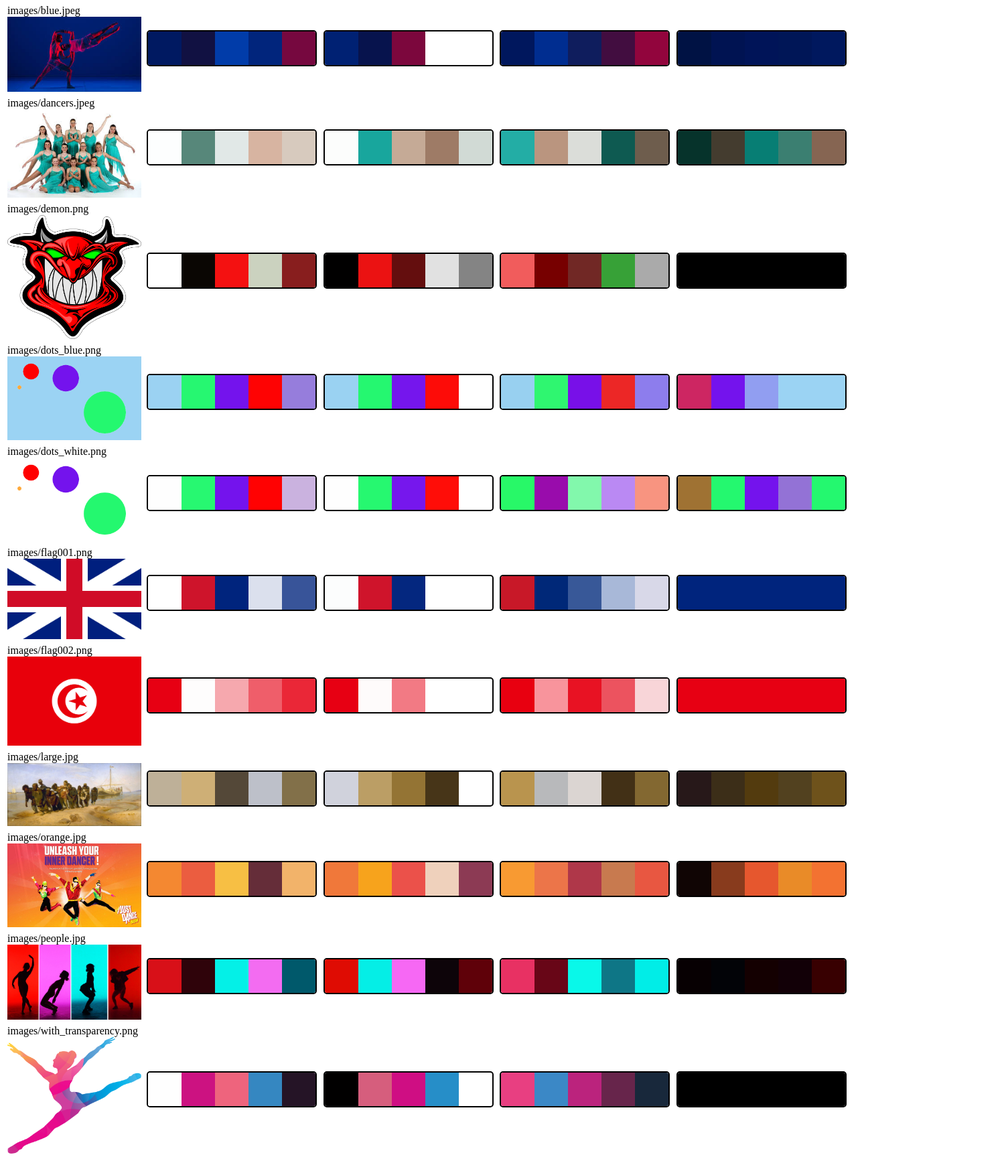
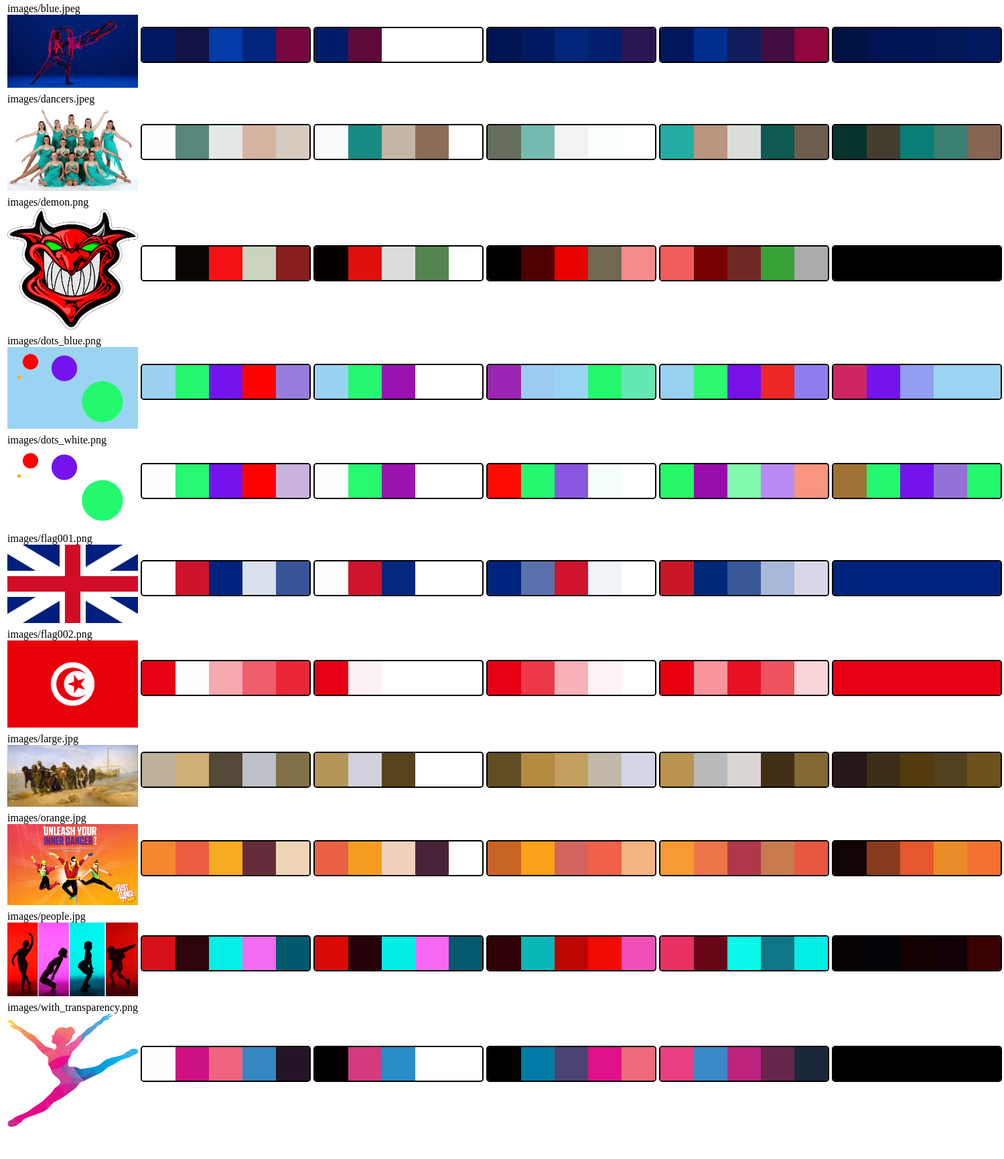
Before and after one commit to Nykakin/QuantizationTournament, a plain HTML site: page index.html in a window 1280 px wide. Shown: the part 177-1907 px from the top of the page at 67% size, 1499 px wide, since content can reach past the window. After the commit the page ends 1874 px from the top, so only its background shows below. Drawn offline with Linux system fonts and the light colour scheme.

Commit message:
Test soniakeys/quant too

```diff
--- a/index.html
+++ b/index.html
@@ -19,6 +19,7 @@
 		    <th></th>
 	    	<th>github.com/Nykakin/quantize</th>
 			<th>github.com/marekm4/color-extractor</th>
+            <th>github.com/soniakeys/quan</th>
 	    	<th>github.com/RobCherry/vibrant</th>
 			<th>github.com/joshdk/quantize</th>
 		</tr>
@@ -32,6 +33,11 @@
 <rect x="100" width="50" height="50" style="fill:rgb(0,0,0)" />
 <rect x="150" width="50" height="50" style="fill:rgb(0,0,0)" />
 <rect x="200" width="50" height="50" style="fill:rgb(0,0,0)" />
+		</svg>
+	</td>
+	    	<td>
+		<svg width="250" height="50">
+		<rect x="0" width="50" height="50" style="fill:rgb(0,0,0)" />
 		</svg>
 	</td>
 	    	<td>
@@ -95,9 +101,17 @@
 	</td>
 	    	<td>
 		<svg width="250" height="50">
-		<rect x="0" width="50" height="50" style="fill:rgb(0,33,115)" />
-<rect x="50" width="50" height="50" style="fill:rgb(7,19,77)" />
-<rect x="100" width="50" height="50" style="fill:rgb(124,7,61)" />
+		<rect x="0" width="50" height="50" style="fill:rgb(1,29,105)" />
+<rect x="50" width="50" height="50" style="fill:rgb(95,9,58)" />
+		</svg>
+	</td>
+	    	<td>
+		<svg width="250" height="50">
+		<rect x="0" width="50" height="50" style="fill:rgb(0,20,82)" />
+<rect x="50" width="50" height="50" style="fill:rgb(0,26,97)" />
+<rect x="100" width="50" height="50" style="fill:rgb(0,37,123)" />
+<rect x="150" width="50" height="50" style="fill:rgb(1,31,109)" />
+<rect x="200" width="50" height="50" style="fill:rgb(42,22,84)" />
 		</svg>
 	</td>
 	    	<td>
@@ -160,13 +174,19 @@
 	</td>
 	    	<td>
 		<svg width="250" height="50">
-		<rect x="0" width="50" height="50" style="fill:rgb(252,253,252)" />
-<rect x="50" width="50" height="50" style="fill:rgb(24,166,157)" />
-<rect x="100" width="50" height="50" style="fill:rgb(197,170,150)" />
-<rect x="150" width="50" height="50" style="fill:rgb(158,123,102)" />
-<rect x="200" width="50" height="50" style="fill:rgb(209,218,213)" />
-<rect x="250" width="50" height="50" style="fill:rgb(14,60,51)" />
-<rect x="300" width="50" height="50" style="fill:rgb(94,82,67)" />
+		<rect x="0" width="50" height="50" style="fill:rgb(249,250,250)" />
+<rect x="50" width="50" height="50" style="fill:rgb(21,140,131)" />
+<rect x="100" width="50" height="50" style="fill:rgb(196,181,165)" />
+<rect x="150" width="50" height="50" style="fill:rgb(139,109,89)" />
+		</svg>
+	</td>
+	    	<td>
+		<svg width="250" height="50">
+		<rect x="0" width="50" height="50" style="fill:rgb(101,109,92)" />
+<rect x="50" width="50" height="50" style="fill:rgb(117,186,177)" />
+<rect x="100" width="50" height="50" style="fill:rgb(243,242,240)" />
+<rect x="150" width="50" height="50" style="fill:rgb(251,255,255)" />
+<rect x="200" width="50" height="50" style="fill:rgb(255,255,255)" />
 		</svg>
 	</td>
 	    	<td>
@@ -191,7 +211,7 @@
 <rect x="400" width="50" height="50" style="fill:rgb(9,160,153)" />
 <rect x="450" width="50" height="50" style="fill:rgb(10,186,178)" />
 <rect x="500" width="50" height="50" style="fill:rgb(30,176,169)" />
-<rect x="550" width="50" height="50" style="fill:rgb(78,184,176)" />
+<rect x="550" width="50" height="50" style="fill:rgb(78,184,177)" />
 <rect x="600" width="50" height="50" style="fill:rgb(183,171,155)" />
 <rect x="650" width="50" height="50" style="fill:rgb(213,178,157)" />
 <rect x="700" width="50" height="50" style="fill:rgb(194,213,209)" />
@@ -229,12 +249,19 @@
 	</td>
 	    	<td>
 		<svg width="250" height="50">
-		<rect x="0" width="50" height="50" style="fill:rgb(1,0,0)" />
-<rect x="50" width="50" height="50" style="fill:rgb(235,18,18)" />
-<rect x="100" width="50" height="50" style="fill:rgb(100,14,14)" />
-<rect x="150" width="50" height="50" style="fill:rgb(225,225,225)" />
-<rect x="200" width="50" height="50" style="fill:rgb(132,132,132)" />
-<rect x="250" width="50" height="50" style="fill:rgb(0,224,0)" />
+		<rect x="0" width="50" height="50" style="fill:rgb(5,0,0)" />
+<rect x="50" width="50" height="50" style="fill:rgb(222,16,16)" />
+<rect x="100" width="50" height="50" style="fill:rgb(220,220,220)" />
+<rect x="150" width="50" height="50" style="fill:rgb(82,132,82)" />
+		</svg>
+	</td>
+	    	<td>
+		<svg width="250" height="50">
+		<rect x="0" width="50" height="50" style="fill:rgb(0,0,0)" />
+<rect x="50" width="50" height="50" style="fill:rgb(78,0,0)" />
+<rect x="100" width="50" height="50" style="fill:rgb(235,0,0)" />
+<rect x="150" width="50" height="50" style="fill:rgb(111,105,80)" />
+<rect x="200" width="50" height="50" style="fill:rgb(242,139,139)" />
 		</svg>
 	</td>
 	    	<td>
@@ -299,8 +326,16 @@
 		<svg width="250" height="50">
 		<rect x="0" width="50" height="50" style="fill:rgb(154,210,242)" />
 <rect x="50" width="50" height="50" style="fill:rgb(37,247,112)" />
-<rect x="100" width="50" height="50" style="fill:rgb(117,22,237)" />
-<rect x="150" width="50" height="50" style="fill:rgb(253,12,8)" />
+<rect x="100" width="50" height="50" style="fill:rgb(153,18,175)" />
+		</svg>
+	</td>
+	    	<td>
+		<svg width="250" height="50">
+		<rect x="0" width="50" height="50" style="fill:rgb(156,36,179)" />
+<rect x="50" width="50" height="50" style="fill:rgb(157,202,243)" />
+<rect x="100" width="50" height="50" style="fill:rgb(155,211,243)" />
+<rect x="150" width="50" height="50" style="fill:rgb(36,248,111)" />
+<rect x="200" width="50" height="50" style="fill:rgb(100,232,177)" />
 		</svg>
 	</td>
 	    	<td>
@@ -365,8 +400,16 @@
 		<svg width="250" height="50">
 		<rect x="0" width="50" height="50" style="fill:rgb(254,254,254)" />
 <rect x="50" width="50" height="50" style="fill:rgb(38,248,112)" />
-<rect x="100" width="50" height="50" style="fill:rgb(118,23,237)" />
-<rect x="150" width="50" height="50" style="fill:rgb(255,13,8)" />
+<rect x="100" width="50" height="50" style="fill:rgb(155,20,175)" />
+		</svg>
+	</td>
+	    	<td>
+		<svg width="250" height="50">
+		<rect x="0" width="50" height="50" style="fill:rgb(255,11,6)" />
+<rect x="50" width="50" height="50" style="fill:rgb(36,248,111)" />
+<rect x="100" width="50" height="50" style="fill:rgb(136,87,223)" />
+<rect x="150" width="50" height="50" style="fill:rgb(245,255,249)" />
+<rect x="200" width="50" height="50" style="fill:rgb(255,255,255)" />
 		</svg>
 	</td>
 	    	<td>
@@ -436,6 +479,15 @@
 	</td>
 	    	<td>
 		<svg width="250" height="50">
+		<rect x="0" width="50" height="50" style="fill:rgb(0,36,125)" />
+<rect x="50" width="50" height="50" style="fill:rgb(90,113,171)" />
+<rect x="100" width="50" height="50" style="fill:rgb(207,20,43)" />
+<rect x="150" width="50" height="50" style="fill:rgb(240,243,248)" />
+<rect x="200" width="50" height="50" style="fill:rgb(255,255,255)" />
+		</svg>
+	</td>
+	    	<td>
+		<svg width="250" height="50">
 		<rect x="0" width="50" height="50" style="fill:rgb(200,24,40)" />
 <rect x="50" width="50" height="50" style="fill:rgb(0,40,120)" />
 <rect x="100" width="50" height="50" style="fill:rgb(56,88,152)" />
@@ -495,8 +547,16 @@
 	    	<td>
 		<svg width="250" height="50">
 		<rect x="0" width="50" height="50" style="fill:rgb(231,0,19)" />
-<rect x="50" width="50" height="50" style="fill:rgb(254,251,251)" />
-<rect x="100" width="50" height="50" style="fill:rgb(242,122,132)" />
+<rect x="50" width="50" height="50" style="fill:rgb(253,242,243)" />
+		</svg>
+	</td>
+	    	<td>
+		<svg width="250" height="50">
+		<rect x="0" width="50" height="50" style="fill:rgb(231,0,19)" />
+<rect x="50" width="50" height="50" style="fill:rgb(237,56,71)" />
+<rect x="100" width="50" height="50" style="fill:rgb(248,177,183)" />
+<rect x="150" width="50" height="50" style="fill:rgb(254,243,244)" />
+<rect x="200" width="50" height="50" style="fill:rgb(255,255,255)" />
 		</svg>
 	</td>
 	    	<td>
@@ -559,17 +619,25 @@
 	</td>
 	    	<td>
 		<svg width="250" height="50">
-		<rect x="0" width="50" height="50" style="fill:rgb(208,210,220)" />
-<rect x="50" width="50" height="50" style="fill:rgb(187,158,101)" />
-<rect x="100" width="50" height="50" style="fill:rgb(148,116,52)" />
-<rect x="150" width="50" height="50" style="fill:rgb(71,53,24)" />
+		<rect x="0" width="50" height="50" style="fill:rgb(180,150,90)" />
+<rect x="50" width="50" height="50" style="fill:rgb(208,209,220)" />
+<rect x="100" width="50" height="50" style="fill:rgb(87,66,29)" />
+		</svg>
+	</td>
+	    	<td>
+		<svg width="250" height="50">
+		<rect x="0" width="50" height="50" style="fill:rgb(99,77,37)" />
+<rect x="50" width="50" height="50" style="fill:rgb(180,140,63)" />
+<rect x="100" width="50" height="50" style="fill:rgb(195,160,94)" />
+<rect x="150" width="50" height="50" style="fill:rgb(194,185,168)" />
+<rect x="200" width="50" height="50" style="fill:rgb(210,214,231)" />
 		</svg>
 	</td>
 	    	<td>
 		<svg width="250" height="50">
 		<rect x="0" width="50" height="50" style="fill:rgb(185,148,78)" />
 <rect x="50" width="50" height="50" style="fill:rgb(184,185,187)" />
-<rect x="100" width="50" height="50" style="fill:rgb(219,213,210)" />
+<rect x="100" width="50" height="50" style="fill:rgb(218,213,210)" />
 <rect x="150" width="50" height="50" style="fill:rgb(66,48,22)" />
 <rect x="200" width="50" height="50" style="fill:rgb(131,104,49)" />
 		</svg>
@@ -587,11 +655,11 @@
 <rect x="400" width="50" height="50" style="fill:rgb(170,127,46)" />
 <rect x="450" width="50" height="50" style="fill:rgb(169,133,66)" />
 <rect x="500" width="50" height="50" style="fill:rgb(181,143,69)" />
-<rect x="550" width="50" height="50" style="fill:rgb(197,154,70)" />
+<rect x="550" width="50" height="50" style="fill:rgb(197,153,70)" />
 <rect x="600" width="50" height="50" style="fill:rgb(171,143,91)" />
 <rect x="650" width="50" height="50" style="fill:rgb(186,156,95)" />
-<rect x="700" width="50" height="50" style="fill:rgb(205,164,91)" />
-<rect x="750" width="50" height="50" style="fill:rgb(216,174,96)" />
+<rect x="700" width="50" height="50" style="fill:rgb(205,164,92)" />
+<rect x="750" width="50" height="50" style="fill:rgb(216,174,95)" />
 <rect x="800" width="50" height="50" style="fill:rgb(163,151,120)" />
 <rect x="850" width="50" height="50" style="fill:rgb(181,162,121)" />
 <rect x="900" width="50" height="50" style="fill:rgb(171,166,153)" />
@@ -600,7 +668,7 @@
 <rect x="1050" width="50" height="50" style="fill:rgb(212,203,189)" />
 <rect x="1100" width="50" height="50" style="fill:rgb(203,204,211)" />
 <rect x="1150" width="50" height="50" style="fill:rgb(230,219,209)" />
-<rect x="1200" width="50" height="50" style="fill:rgb(186,196,227)" />
+<rect x="1200" width="50" height="50" style="fill:rgb(186,197,227)" />
 <rect x="1250" width="50" height="50" style="fill:rgb(197,205,230)" />
 <rect x="1300" width="50" height="50" style="fill:rgb(206,210,226)" />
 <rect x="1350" width="50" height="50" style="fill:rgb(206,214,236)" />
@@ -618,19 +686,26 @@
 		<svg width="250" height="50">
 		<rect x="0" width="50" height="50" style="fill:rgb(244,136,49)" />
 <rect x="50" width="50" height="50" style="fill:rgb(235,93,64)" />
-<rect x="100" width="50" height="50" style="fill:rgb(247,191,68)" />
+<rect x="100" width="50" height="50" style="fill:rgb(248,171,32)" />
 <rect x="150" width="50" height="50" style="fill:rgb(101,45,57)" />
-<rect x="200" width="50" height="50" style="fill:rgb(242,179,106)" />
+<rect x="200" width="50" height="50" style="fill:rgb(238,213,181)" />
 		</svg>
 	</td>
 	    	<td>
 		<svg width="250" height="50">
-		<rect x="0" width="50" height="50" style="fill:rgb(240,120,58)" />
-<rect x="50" width="50" height="50" style="fill:rgb(247,163,28)" />
-<rect x="100" width="50" height="50" style="fill:rgb(235,81,74)" />
-<rect x="150" width="50" height="50" style="fill:rgb(239,209,188)" />
-<rect x="200" width="50" height="50" style="fill:rgb(140,58,84)" />
-<rect x="250" width="50" height="50" style="fill:rgb(18,16,11)" />
+		<rect x="0" width="50" height="50" style="fill:rgb(234,97,67)" />
+<rect x="50" width="50" height="50" style="fill:rgb(246,157,33)" />
+<rect x="100" width="50" height="50" style="fill:rgb(239,209,188)" />
+<rect x="150" width="50" height="50" style="fill:rgb(71,36,56)" />
+		</svg>
+	</td>
+	    	<td>
+		<svg width="250" height="50">
+		<rect x="0" width="50" height="50" style="fill:rgb(200,101,36)" />
+<rect x="50" width="50" height="50" style="fill:rgb(251,162,25)" />
+<rect x="100" width="50" height="50" style="fill:rgb(211,100,93)" />
+<rect x="150" width="50" height="50" style="fill:rgb(241,97,72)" />
+<rect x="200" width="50" height="50" style="fill:rgb(246,180,130)" />
 		</svg>
 	</td>
 	    	<td>
@@ -657,7 +732,7 @@
 <rect x="500" width="50" height="50" style="fill:rgb(250,159,20)" />
 <rect x="550" width="50" height="50" style="fill:rgb(249,156,30)" />
 <rect x="600" width="50" height="50" style="fill:rgb(251,168,15)" />
-<rect x="650" width="50" height="50" style="fill:rgb(250,167,29)" />
+<rect x="650" width="50" height="50" style="fill:rgb(250,168,30)" />
 <rect x="700" width="50" height="50" style="fill:rgb(253,176,10)" />
 <rect x="750" width="50" height="50" style="fill:rgb(251,178,28)" />
 <rect x="800" width="50" height="50" style="fill:rgb(114,53,123)" />
@@ -688,18 +763,26 @@
 <rect x="50" width="50" height="50" style="fill:rgb(47,3,10)" />
 <rect x="100" width="50" height="50" style="fill:rgb(4,240,231)" />
 <rect x="150" width="50" height="50" style="fill:rgb(243,108,241)" />
-<rect x="200" width="50" height="50" style="fill:rgb(0,89,107)" />
+<rect x="200" width="50" height="50" style="fill:rgb(0,90,108)" />
 		</svg>
 	</td>
 	    	<td>
 		<svg width="250" height="50">
-		<rect x="0" width="50" height="50" style="fill:rgb(223,12,3)" />
-<rect x="50" width="50" height="50" style="fill:rgb(5,238,230)" />
-<rect x="100" width="50" height="50" style="fill:rgb(246,104,244)" />
-<rect x="150" width="50" height="50" style="fill:rgb(13,4,9)" />
-<rect x="200" width="50" height="50" style="fill:rgb(95,1,9)" />
-<rect x="250" width="50" height="50" style="fill:rgb(4,89,109)" />
-<rect x="300" width="50" height="50" style="fill:rgb(170,34,126)" />
+		<rect x="0" width="50" height="50" style="fill:rgb(216,11,3)" />
+<rect x="50" width="50" height="50" style="fill:rgb(37,3,9)" />
+<rect x="100" width="50" height="50" style="fill:rgb(4,238,230)" />
+<rect x="150" width="50" height="50" style="fill:rgb(246,104,244)" />
+<rect x="200" width="50" height="50" style="fill:rgb(4,89,108)" />
+<rect x="250" width="50" height="50" style="fill:rgb(165,33,122)" />
+		</svg>
+	</td>
+	    	<td>
+		<svg width="250" height="50">
+		<rect x="0" width="50" height="50" style="fill:rgb(48,1,7)" />
+<rect x="50" width="50" height="50" style="fill:rgb(9,182,184)" />
+<rect x="100" width="50" height="50" style="fill:rgb(190,4,0)" />
+<rect x="150" width="50" height="50" style="fill:rgb(240,12,2)" />
+<rect x="200" width="50" height="50" style="fill:rgb(239,80,183)" />
 		</svg>
 	</td>
 	    	<td>
@@ -763,9 +846,17 @@
 	    	<td>
 		<svg width="250" height="50">
 		<rect x="0" width="50" height="50" style="fill:rgb(1,0,0)" />
-<rect x="50" width="50" height="50" style="fill:rgb(214,94,125)" />
-<rect x="100" width="50" height="50" style="fill:rgb(207,14,131)" />
-<rect x="150" width="50" height="50" style="fill:rgb(38,142,200)" />
+<rect x="50" width="50" height="50" style="fill:rgb(211,58,128)" />
+<rect x="100" width="50" height="50" style="fill:rgb(39,142,200)" />
+		</svg>
+	</td>
+	    	<td>
+		<svg width="250" height="50">
+		<rect x="0" width="50" height="50" style="fill:rgb(0,0,0)" />
+<rect x="50" width="50" height="50" style="fill:rgb(0,123,168)" />
+<rect x="100" width="50" height="50" style="fill:rgb(76,67,114)" />
+<rect x="150" width="50" height="50" style="fill:rgb(223,18,136)" />
+<rect x="200" width="50" height="50" style="fill:rgb(239,105,125)" />
 		</svg>
 	</td>
 	    	<td>
```
Also changed, not shown: 2 other files.
